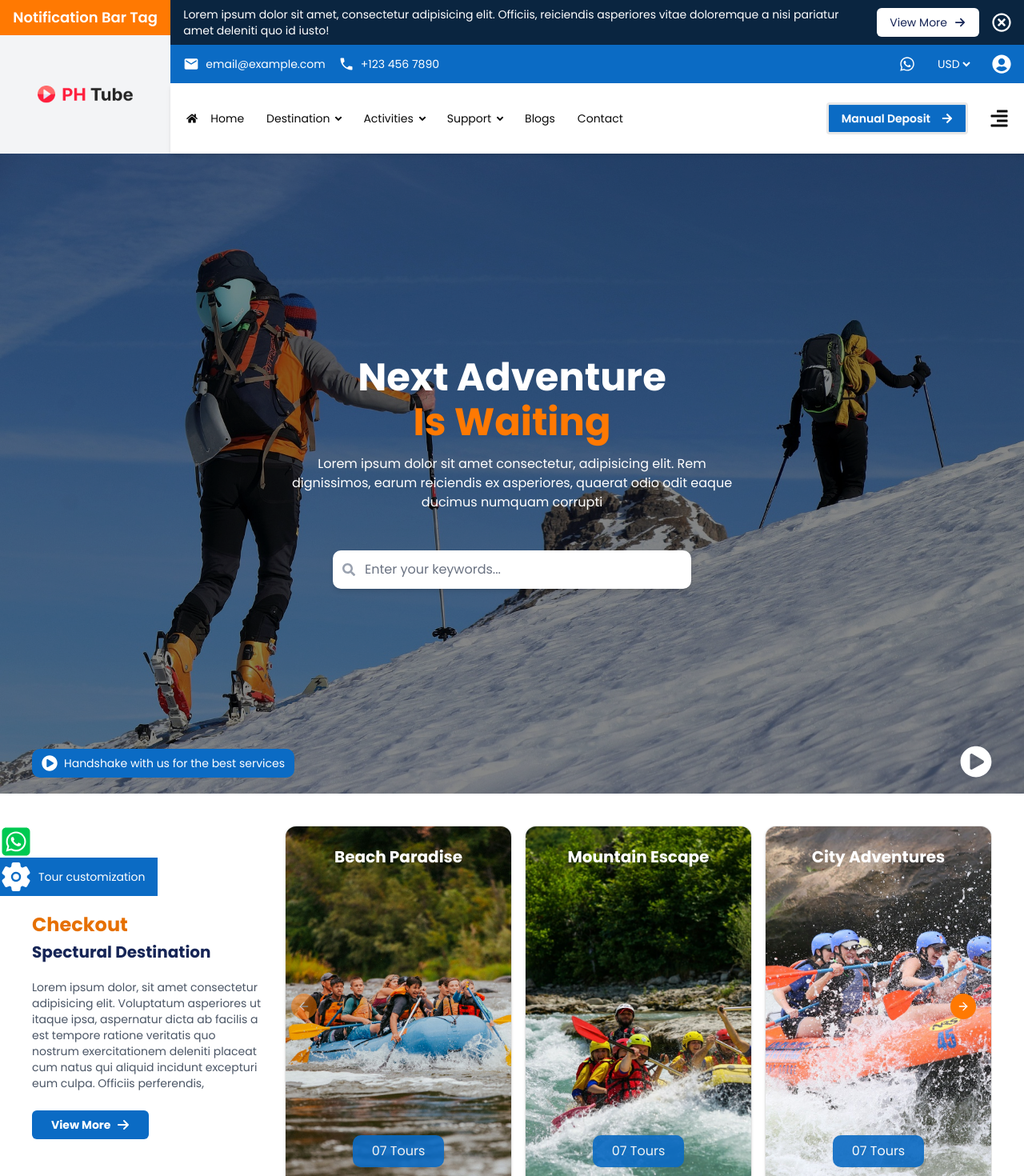
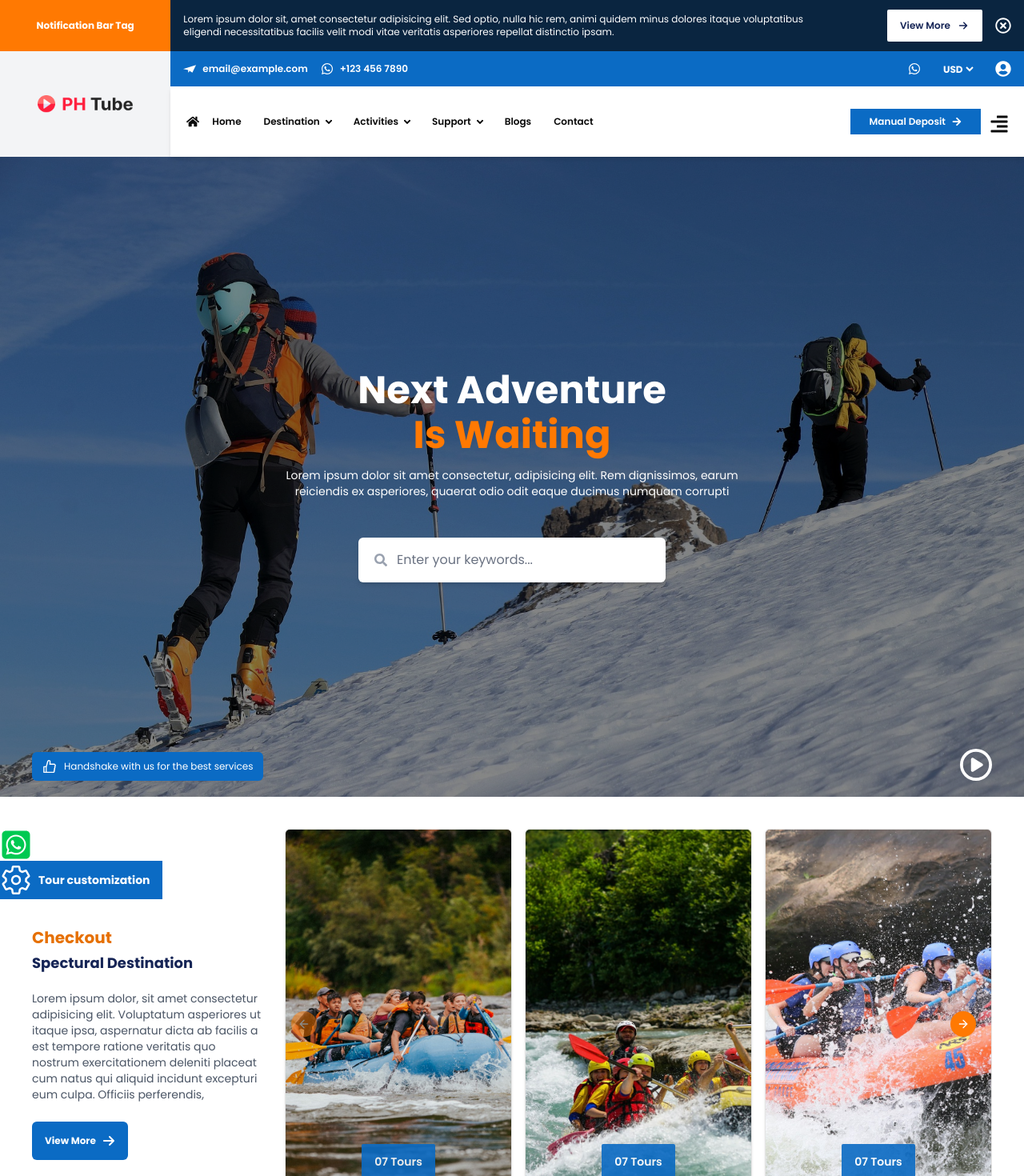
Before and after one commit to AvinasHSinha07/adventure-website, a Next.js app: page / in a window 1280 px wide. Shown: the top 1470 px of the page at 80% size. Built offline with nearby package versions, Linux system fonts and the light colour scheme.

Commit message:
added responsoveness tours

```diff
--- a/components/Banner.jsx
+++ b/components/Banner.jsx
@@ -1,7 +1,8 @@
 import React from "react";
 import Image from "next/image";
 import { FaSearch, FaPlayCircle } from "react-icons/fa";
-
+import { FaRegCirclePlay } from "react-icons/fa6";
+import { AiOutlineLike } from "react-icons/ai";
 const Banner = () => {
   return (
     <div className="relative flex h-screen items-center justify-center text-white">
@@ -27,33 +28,36 @@ const Banner = () => {
           Is Waiting
         </h1>
 
-        <p className="text-xs sm:text-sm md:text-base mb-8 sm:mb-12 max-w-xl mx-auto">
+        <p className="text-xs sm:text-sm md:text-sm mb-8 sm:mb-12 max-w-xl mx-auto">
           Lorem ipsum dolor sit amet consectetur, adipisicing elit. Rem
           dignissimos, earum reiciendis ex asperiores, quaerat odio odit eaque
           ducimus numquam corrupti
         </p>
 
-        <div className="relative w-full max-w-xs sm:max-w-sm md:max-w-md mx-auto bg-white rounded-lg shadow-md">
-          <FaSearch className="absolute left-3 top-1/2 -translate-y-1/2 text-gray-400 text-sm sm:text-base" />
-          <input
-            type="text"
-            placeholder="Enter your keywords..."
-            className="w-full rounded-lg border-none px-10 py-2 sm:py-3 text-black text-sm sm:text-base placeholder:text-gray-500 focus:outline-none focus:ring-2 focus:ring-[#FF7902]"
-          />
-        </div>
+        <div className="relative w-full max-w-xs sm:max-w-sm md:max-w-sm mx-auto bg-white rounded-sm shadow-md">
+  <FaSearch className="absolute left-5 top-1/2 -translate-y-1/2 text-gray-400 text-sm sm:text-base" />
+  <input
+    type="text"
+    placeholder="Enter your keywords..."
+    className="w-full rounded-lg border-none pl-12 pr-4 py-2 sm:py-4 text-black text-sm sm:text-base placeholder:text-gray-500 focus:outline-none focus:ring-2 focus:ring-[#FF7902]"
+  />
+</div>
+
       </div>
 
       {/* Bottom Left Section */}
-      <div className="absolute bottom-4 sm:bottom-5 left-2 sm:left-4 md:left-10 bg-[#0B6BC4] text-white flex items-center px-2 sm:px-3 py-1 sm:py-2 gap-1 sm:gap-2 rounded-lg">
-        <FaPlayCircle className="w-3 h-3 sm:w-4 sm:h-4 md:w-5 md:h-5" />
-        <p className="text-[10px] sm:text-xs md:text-sm">
+      <div className="absolute bottom-4 sm:bottom-5 left-2 sm:left-4 md:left-10 bg-[#0B6BC4] text-white flex items-center px-2 sm:px-3 py-1 sm:py-2 gap-1 sm:gap-2 rounded-sm">
+      <AiOutlineLike className="w-3 h-3 sm:w-4 sm:h-4 md:w-5 md:h-5"/>
+        {/* <FaPlayCircle  /> */}
+        <p className="text-[10px] sm:text-xs md:text-xs ">
           Handshake with us for the best services
         </p>
       </div>
 
       {/* Bottom Right Play Button */}
       <div className="absolute bottom-4 sm:bottom-5 right-2 sm:right-4 md:right-10">
-        <FaPlayCircle className="w-6 h-6 sm:w-8 sm:h-8 md:w-10 md:h-10 text-white hover:text-[#FF7902] cursor-pointer" />
+      <FaRegCirclePlay className="w-6 h-6 sm:w-8 sm:h-8 md:w-10 md:h-10 text-white hover:text-[#FF7902] cursor-pointer"/>
+        {/* <FaPlayCircle  />  */}
       </div>
     </div>
   );
--- a/components/Events.jsx
+++ b/components/Events.jsx
@@ -58,7 +58,7 @@ const Events = () => {
             key={index}
             className="flex bg-white rounded-lg shadow-md overflow-hidden group"
           >
-            <div className="relative w-[200px] h-[150px] flex-shrink-0">
+            <div className="relative w-[200px] h-[150px]">
               <Image
                 src={event.imgUrl}
                 alt={event.title}
--- a/components/Header.jsx
+++ b/components/Header.jsx
@@ -6,15 +6,15 @@ import { faArrowRight } from "@fortawesome/free-solid-svg-icons";
 import { FaRegTimesCircle } from "react-icons/fa";
 import { MdEmail, MdPhone } from "react-icons/md";
 import { FaWhatsapp, FaUserCircle } from "react-icons/fa";
-
+import { SiMinutemailer } from "react-icons/si";
 const Header = () => {
   return (
     <header className="w-full">
       <div className="flex flex-col md:flex-row ">
         {/* Left Side - Logo and Notification */}
         <div className="md:w-2/12 flex-col hidden md:flex  bg-gray-100">
-  <div className="bg-[#FF7902] py-2 text-center">
-    <p className="text-white text-sm md:text-lg font-semibold">Notification Bar Tag</p>
+  <div className="bg-[#FF7902] py-6 text-center">
+    <p className="text-white text-xs font-bold">Notification Bar Tag</p>
   </div>
   <div className="flex items-center justify-center w-full h-full">
     <Image
@@ -41,18 +41,16 @@ const Header = () => {
           </div>
 
           {/* Top Banner */}
-          <div className="bg-[#0A2540] text-white px-2 sm:px-4 py-2 flex items-center justify-between">
-            <p className="text-[10px] sm:text-xs md:text-sm flex-1 mr-2">
-              Lorem ipsum dolor sit amet, consectetur adipisicing elit. Officiis,
-              reiciendis asperiores vitae doloremque a nisi pariatur amet deleniti
-              quo id iusto!
+          <div className="bg-[#0A2540] text-white px-2 sm:px-4 py-3 flex items-center justify-between">
+            <p className="text-[10px] sm:text-xs md:text-xs mr-2 w-9/12">
+             Lorem ipsum dolor sit, amet consectetur adipisicing elit. Sed optio, nulla hic rem, animi quidem minus dolores itaque voluptatibus eligendi necessitatibus facilis velit modi vitae veritatis asperiores repellat distinctio ipsam.
             </p>
             <div className="flex items-center gap-2 sm:gap-4">
-              <button className="bg-white text-blue-950 px-2 sm:px-4 py-1 sm:py-2 rounded-sm hover:bg-[#E67002] flex items-center gap-1 sm:gap-2 text-[10px] sm:text-sm">
+              <button className="bg-white text-blue-950 px-2 md:px-4 py-2 sm:py-3 rounded-xs hover:bg-[#E67002] flex items-center gap-1 sm:gap-2 text-[10px] sm:text-xs font-semibold">
                 View More
                 <FontAwesomeIcon className="w-3 h-3 sm:w-4 sm:h-4" icon={faArrowRight} />
               </button>
-              <FaRegTimesCircle className="text-white w-5 h-5 sm:w-6 sm:h-6 cursor-pointer" />
+              <FaRegTimesCircle className="text-white w-5 h-5 sm:w-5 sm:h-5 cursor-pointer" />
             </div>
           </div>
 
@@ -61,24 +59,25 @@ const Header = () => {
             {/* Contact Details */}
             <div className="flex flex-col sm:flex-row gap-2 sm:gap-4 sm:items-center">
               <div className="flex items-center gap-2">
-                <MdEmail className="w-4 h-4 sm:w-5 sm:h-5" />
-                <span className="text-xs sm:text-sm">email@example.com</span>
+                {/* <MdEmail  /> */}
+                <SiMinutemailer className="w-4 h-4 sm:w-4 sm:h-4" />
+                <span className="text-xs sm:text-xs font-semibold">email@example.com</span>
               </div>
               <div className="flex items-center gap-2">
-                <MdPhone className="w-4 h-4 sm:w-5 sm:h-5" />
-                <span className="text-xs sm:text-sm">+123 456 7890</span>
+              <FaWhatsapp className="w-4 h-4 sm:w-4 sm:h-4"/>
+                <span className="text-xs sm:text-xs font-semibold">+123 456 7890</span>
               </div>
             </div>
 
             {/* User Options */}
             <div className="flex items-center gap-3 sm:gap-6">
-              <FaWhatsapp className="w-4 h-4 sm:w-5 sm:h-5 cursor-pointer" />
-              <select className="bg-transparent text-xs sm:text-sm border-none outline-none">
+              <FaWhatsapp className="w-4 h-4 sm:w-4 sm:h-4 cursor-pointer" />
+              <select className="bg-transparent text-xs sm:text-xs border-none font-bold outline-none">
                 <option>USD</option>
                 <option>EUR</option>
                 <option>INR</option>
               </select>
-              <FaUserCircle className="w-5 h-5 sm:w-6 sm:h-6 cursor-pointer" />
+              <FaUserCircle className="w-4 h-4 sm:w-5 sm:h-5 cursor-pointer" />
             </div>
           </div>
 
--- a/components/Navbar.jsx
+++ b/components/Navbar.jsx
@@ -1,4 +1,4 @@
-"use client"
+"use client";
 import React, { useState } from "react";
 import { FaHome, FaArrowRight, FaAlignRight, FaTimes } from "react-icons/fa";
 
@@ -10,23 +10,20 @@ const Navbar = () => {
   };
 
   return (
-    <nav className="navbar bg-base-100 shadow-md relative z-50">
-      <div className="container 2xl:max-w-full">
+    <nav className="navbar bg-base-100 shadow-md relative z-50 px-2">
+      <div className="container mx-auto">
         <div className="flex items-center justify-between py-4">
-          {/* Mobile Menu Button - Visible on small screens */}
-
-
           {/* Center Menu - Hidden on mobile, visible on large screens */}
           <div className="navbar-start hidden lg:flex">
             <ul className="menu menu-horizontal p-0 space-x-1 flex-nowrap">
               <li>
-                <a className="flex items-center px-3 py-2 hover:bg-gray-100 rounded-md text-sm">
-                  <FaHome className="mr-2" /> Home
+                <a className="hover:bg-gray-100 text-xs font-semibold">
+                  <FaHome className="mr-2 w-4 h-4" /> Home
                 </a>
               </li>
               <li>
                 <details className="dropdown">
-                  <summary className="flex items-center px-3 py-2 hover:bg-gray-100 rounded-md text-sm cursor-pointer">
+                  <summary className="hover:bg-gray-100 text-xs font-semibold">
                     Destination
                   </summary>
                   <ul className="p-2 bg-base-100 shadow-lg rounded-md w-40 absolute">
@@ -45,7 +42,7 @@ const Navbar = () => {
               </li>
               <li>
                 <details className="dropdown">
-                  <summary className="flex items-center px-3 py-2 hover:bg-gray-100 rounded-md text-sm cursor-pointer">
+                  <summary className="hover:bg-gray-100 text-xs font-semibold">
                     Activities
                   </summary>
                   <ul className="p-2 bg-base-100 shadow-lg rounded-md w-40 absolute">
@@ -64,7 +61,7 @@ const Navbar = () => {
               </li>
               <li>
                 <details className="dropdown">
-                  <summary className="flex items-center px-3 py-2 hover:bg-gray-100 rounded-md text-sm cursor-pointer">
+                  <summary className="hover:bg-gray-100 text-xs font-semibold">
                     Support
                   </summary>
                   <ul className="p-2 bg-base-100 shadow-lg rounded-md w-40 absolute">
@@ -82,27 +79,26 @@ const Navbar = () => {
                 </details>
               </li>
               <li>
-                <a className="flex items-center px-3 py-2 hover:bg-gray-100 rounded-md text-sm">
+                <a className="hover:bg-gray-100 text-xs font-semibold">
                   Blogs
                 </a>
               </li>
               <li>
-                <a className="flex items-center px-3 py-2 hover:bg-gray-100 rounded-md text-sm">
+                <a className="hover:bg-gray-100 text-xs font-semibold">
                   Contact
                 </a>
               </li>
             </ul>
           </div>
 
-          {/* Right Side - Always visible */}
-          <div className="navbar-end flex items-center space-x-2 sm:space-x-4">
-            <button className="btn bg-[#0B6BC4] text-white hover:bg-[#094d8f] text-xs sm:text-sm px-2 sm:px-4 py-2 flex items-center">
+          {/* Right Side - Properly aligned on both mobile and large screens */}
+          <div className="navbar-end flex items-center w-full justify-between lg:w-auto">
+            <button className="bg-[#0B6BC4] text-white hover:bg-white hover:text-black text-xs font-semibold sm:text-xs px-4 sm:px-6 py-2 flex items-center">
               Manual Deposit <FaArrowRight className="ml-2" />
             </button>
-            <div className="sm:block">
             <button
               onClick={toggleMobileMenu}
-              className="btn btn-ghost p-2"
+              className="btn btn-ghost p-2 lg:block"
               aria-label="Toggle menu"
             >
               {isMobileMenuOpen ? (
@@ -111,7 +107,6 @@ const Navbar = () => {
                 <FaAlignRight className="w-6 h-6" />
               )}
             </button>
-          </div>
           </div>
         </div>
 
--- a/components/Slider.jsx
+++ b/components/Slider.jsx
@@ -48,17 +48,17 @@ const Slider = () => {
     <Carousel className="w-full h-full relative">
       <CarouselContent className="-ml-1">
         {slides.map((slide) => (
-          <CarouselItem key={slide.id} className=" md:basis-1/2 lg:basis-1/3">
+          <CarouselItem key={slide.id} className=" md:basis-1/2 lg:basis-1/3 ">
             <div className="">
-              <Card className="relative group overflow-hidden py-0 ">
+              <Card className="relative group overflow-hidden py-0  rounded-sm">
 
                 {/* Background Image */}
-                <div className="relative w-[400px] h-[450px]">
+                <div className="relative w-[415px] h-[485px] rounded-xs">
                   <Image
                     src={slide.image}
                     alt={slide.title}
                     fill
-                    className="object-cover w-full h-full transition duration-300 group-hover:scale-105"
+                    className="object-cover w-full h-full transition duration-300 group-hover:scale-105 rounded-xs"
                   />
                 </div>
 
@@ -70,8 +70,8 @@ const Slider = () => {
 
                 {/* Title and Button */}
                 <CardContent className="absolute inset-0 flex flex-col justify-center items-center p-6 text-white">
-                  <h2 className="text-xl font-bold">{slide.title}</h2>
-                  <button className="bg-[#0B6BC4]  text-white px-6 py-2 rounded-lg mt-auto opacity-90 hover:opacity-100 transition">
+                  <h2 className="text-xl font-bold hidden">{slide.title}</h2>
+                  <button className="bg-[#0B6BC4]  text-white px-4 absolute bottom-12 py-3 rounded-xs text-sm font-semibold mt-auto opacity-90 hover:opacity-100 transition">
                     07 Tours
                   </button>
                 </CardContent>
--- a/components/Tours.jsx
+++ b/components/Tours.jsx
@@ -6,14 +6,14 @@ import { FaSquareWhatsapp } from "react-icons/fa6";
 import React from "react"
 import { IoSettings } from "react-icons/io5";
 import Slider from "@/components/Slider"
-
+import { IoSettingsOutline } from "react-icons/io5";
 const Tours = () => {
   return (
-    <div className="grid grid-cols-1 md:grid-cols-4 gap-4 items-center justify-center px-10 py-10 relative ">
+    <div className="grid grid-cols-1 md:grid-cols-4 gap-4 items-center justify-center md:px-10 md:py-10 px-2 py-10  relative ">
       {/* Left Side - Text Content */}
-      <div className="md:col-span-1 mt-12">
-        <h3 className="text-2xl font-bold text-[#E67002] mb-1">Checkout</h3>
-        <h3 className="text-xl font-bold text-blue-950 mb-5">Spectural Destination</h3>
+      <div className="md:col-span-1 md:mt-12 mt-16">
+        <h3 className="text-xl font-bold text-[#E67002] mb-1">Checkout</h3>
+        <h3 className="text-lg font-bold text-blue-950 mb-5">Spectural Destination</h3>
         <p className="text-gray-600 mt-2 text-sm mb-6">
           Lorem ipsum dolor, sit amet consectetur adipisicing elit. Voluptatum asperiores ut itaque ipsa, aspernatur dicta ab facilis a est tempore ratione veritatis quo nostrum exercitationem deleniti placeat cum natus qui aliquid incidunt excepturi eum culpa. Officiis perferendis,
         </p>
@@ -21,8 +21,8 @@ const Tours = () => {
         {/* WhatsApp Icon and Text positioned at the left */}
 
 
-        <button className="flex items-center bg-[#0B6BC4] text-white px-6 py-2 mt-4 rounded-sm hover:bg-[#E67002] gap-2">
-          <span className="font-bold text-sm">View More</span>
+        <button className="flex items-center bg-[#0B6BC4] text-white px-4 py-4 mt-4 rounded-sm hover:bg-[#E67002] gap-2">
+          <span className="font-bold text-xs">View More</span>
           <FontAwesomeIcon className="w-4 h-4" icon={faArrowRight} />
         </button>
       </div>
@@ -33,15 +33,15 @@ const Tours = () => {
       </div>
 
 
-      <div className="absolute left-0 top-10 flex items-center gap-2 mb-4">
+      <div className="absolute left-0 md:top-10 top-0  flex items-center gap-2 mb-4">
           <FaSquareWhatsapp className="w-10 h-10 text-green-500" />
 
         </div>
 
         {/* Settings Icon and Text positioned at the left */}
-        <div className="absolute left-0 top-20 flex items-center gap-2 mb-4 pr-4 py-1 bg-[#0B6BC4] text-white">
-          <IoSettings className="w-10 h-10 text-white"/>
-          <span className="text-sm">Tour customization</span>
+        <div className="absolute left-0 md:top-20 top-10 flex items-center gap-2 mb-4 pr-4 py-1 bg-[#0B6BC4] text-white">
+          <IoSettingsOutline className="w-10 h-10 text-white"/>
+          <span className="text-sm font-bold ">Tour customization</span>
         </div>
     </div>
   )
```
